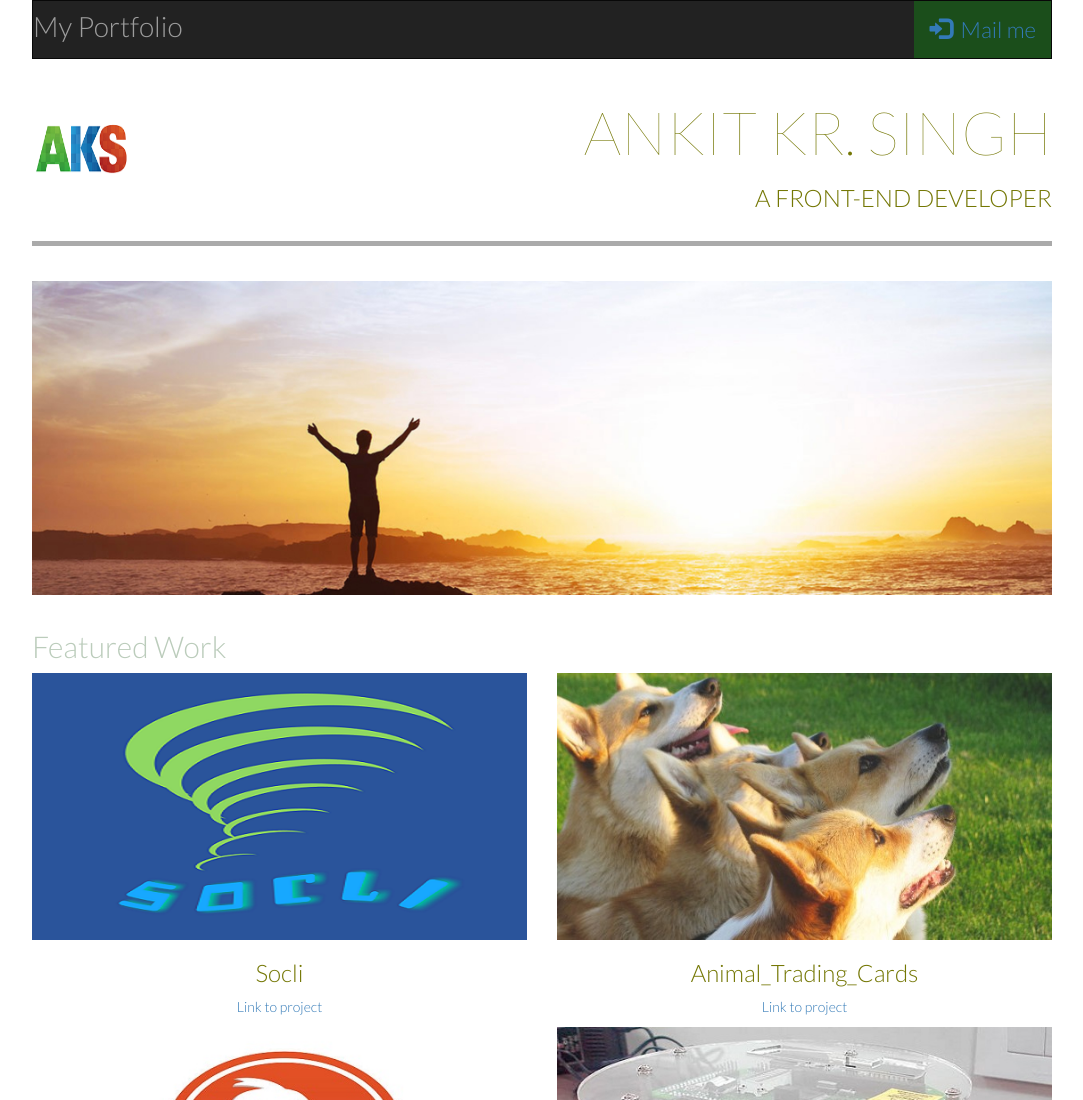
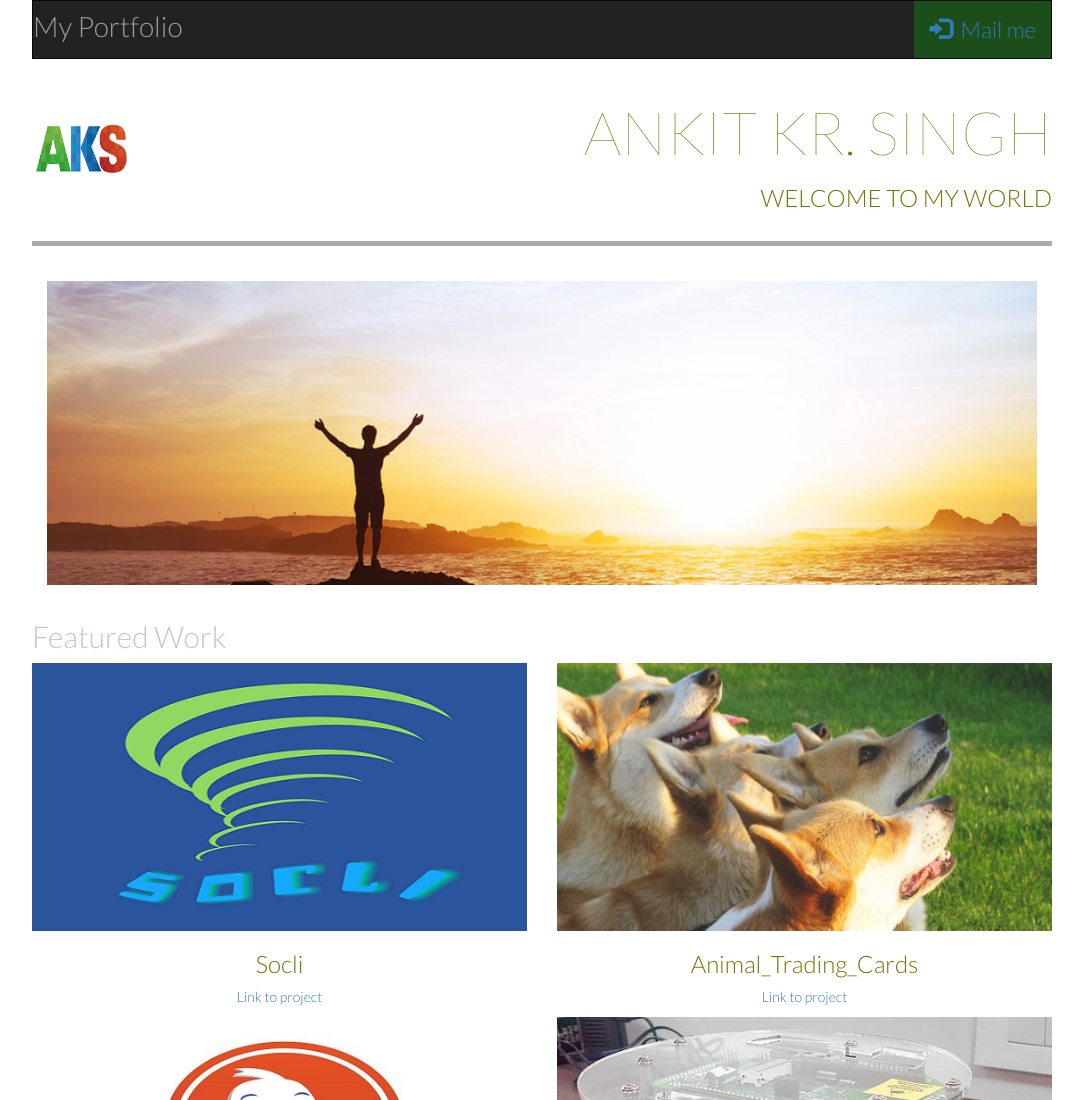
Before and after one commit to kumarankit0411/MyPortfolio, a plain HTML site: page index.html in a window 1280 px wide. Shown: the top 1100 px of the page, without its empty margins (98-1181 px from the left). Drawn offline with nearby package versions, Linux system fonts and the light colour scheme; a web font is replaced by a local one.

Commit message:
Update index.html

```diff
--- a/index.html
+++ b/index.html
@@ -35,16 +35,14 @@
       </div>
       <div class="col-md-6 text-right text-uppercase">
         <h1 class="title-super text-thin">Ankit Kr. Singh</h1>
-        <h3>A Front-End Developer</h3>
+        <h3>Welcome to My World</h3>
       </div>
     </header>
     <hr>
-    <figure class="row">
-      <picture>
-        <source media="(min-width: 500px)" srcset="./img/cover-pic.jpg" type="image/jpg">
-        <img src="./img/cover-pic-small.jpg" class="cover-pic" alt="cover pic">
-      </picture>
-    </figure>
+    <picture>
+      <source media="(min-width: 500px)" srcset="./img/cover-pic.jpg" type="image/jpg">
+      <img src="./img/cover-pic-small.jpg" class="cover-pic" alt="cover pic">
+    </picture>
     <div class="row">
       <header class="col-md-12">
         <h2 class="text-muted">Featured Work</h2>
```
